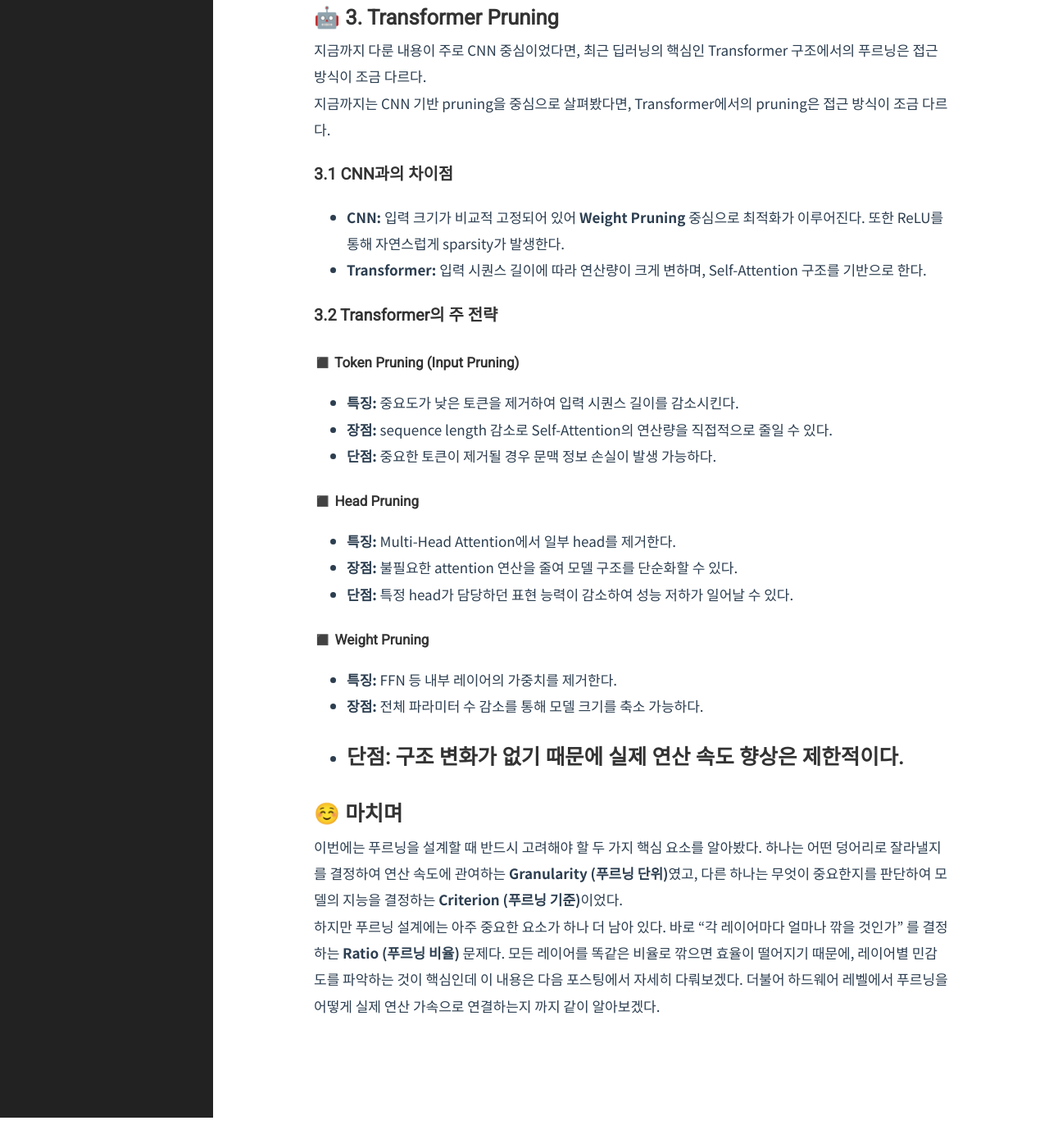
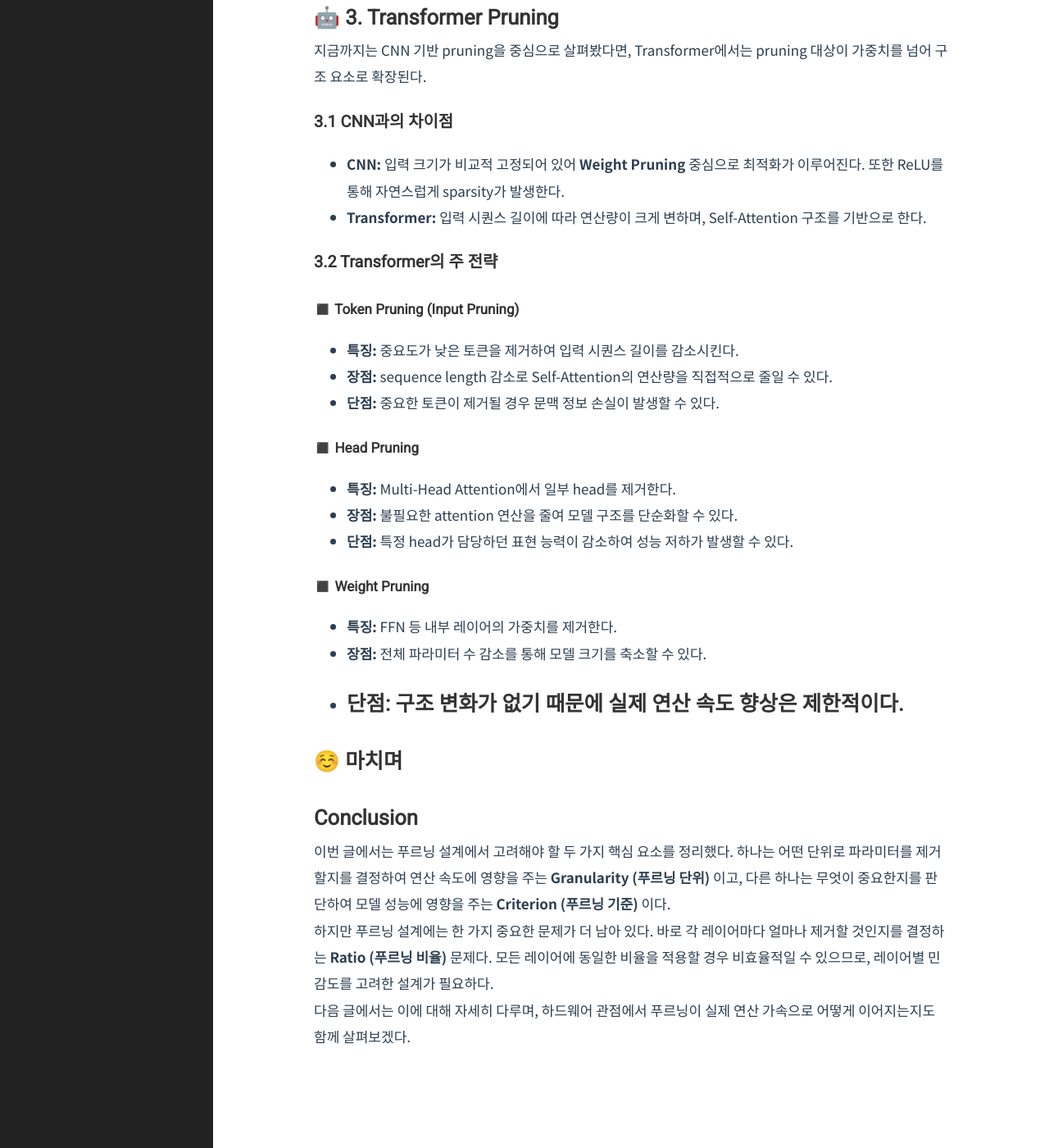
Before and after one commit to Youngjun-CV/Youngjun-CV.github.io, a Jekyll site: the page built from _posts/model compression/2026-04-01-granularity-criterion.markdown, in a window 1280 px wide and 1400 px high, scrolled down 6002 px. Shown: the whole window at 82% size. Built offline with Jekyll 4.4.1, drawn with Linux system fonts in a browser that asks for light colours; formulas are drawn with MathJax 3; before the commit the page ends 7365 px from its top, so only the background shows below that; some of the changed text lies outside the part shown.

Commit message:
Update 2026-04-01-granularity-criterion.markdown

```diff
--- a/_posts/model compression/2026-04-01-granularity-criterion.markdown
+++ b/_posts/model compression/2026-04-01-granularity-criterion.markdown
@@ -8,7 +8,7 @@ category: ModelCompression
 ## Introduction
 지난 포스팅에서는 현대 인공지능 모델에서 왜 경량화가 필요한지, 그리고 그 핵심 기술인 푸르닝의 기본적인 워크플로우를 살펴봤다. 푸르닝은 모델의 정확도를 최대한 유지하면서 파라미터 수를 줄이는 과정이었다.
 
-하지만 푸르닝을 실제 시스템에 적용하기 위해서는 단순히 '지운다'는 개념만으로는 부족하다. 동일한 비율로 파라미터를 제거하더라도, 어떤 단위로 제거하느냐에 따라 연산 속도가 달라지고, 어떤 기준으로 제거하느냐에 따라 모델 성능이 달라지기 때문이다.
+하지만 푸르닝을 실제 시스템에 적용하기 위해서는 단순히 '지운다'는 개념만으로는 부족하다. 동일한 비율로 파라미터를 제거하더라도, 어떤 단위로 제거하느냐에 따라 연산 속도가 달라지고, 어떤 기준으로 제거하느냐에 따라 모델 성능이 달라진다.
 
 따라서 이번 글에서는 푸르닝 설계에서 중요한 두 요소인 **Granularity (푸르닝 단위)** 와 **Criterion (푸르닝 기준)** 을 알아보겠다.
 
@@ -46,7 +46,7 @@ category: ModelCompression
 
 #### ◼️ Fine-grained Pruning
 * **특징:** 가중치 행렬의 개별 요소를 독립적으로 제거한다.
-* **잠점:** 높은 자유도로 중요한 파라미터를 선택적으로 유지할 수 있어 정확도 유지에 유리하다.
+* **장점:** 높은 자유도로 중요한 파라미터를 선택적으로 유지할 수 있어 정확도 유지에 유리하다.
 * **단점:** 무작위 Sparsity로 인해 메모리 접근이 비효율적이며 실제 연산 가속이 어렵다.
 
 #### ◼️ Pattern-based Pruning
@@ -66,14 +66,14 @@ category: ModelCompression
 * **단점:** 중요한 feature detector가 제거될 경우 성능 저하가 발생할 수 있다.
 
 #### ◼️ Channel-level Pruning
-* **특징:** 채널 또는 필터 단위로 제거하여 레이어의 차원 차제를 감소시킨다.
-* **잠점:** 모델 차원이 단순해지며 연산량과 메모리 사용량이 함께 감소하여 실제 속도 향상에 가장 효과적이다.
+* **특징:** 채널 또는 필터 단위로 제거하여 레이어의 차원 자체를 감소시킨다.
+* **장점:** 모델 차원이 단순해지며 연산량과 메모리 사용량이 함께 감소하여 실제 속도 향상에 가장 효과적이다.
 * **단점:** 제거 단위가 커 중요한 정보가 통째로 사라질 위험이 있어 정확도 유지가 어렵다.
 
 ---
 
 ## 🗜️ 2. Pruning Criterion (푸르닝 기준)
-가중치를 어느 단위(Granularity)로 제거할지 정했다면, 이제는 어떤 기준으로 제거 것인지 결정해야 한다. 이를 **Criterion** 이라고 한.
+가중치를 어느 단위(Granularity)로 제거할지 정했다면, 이제는 어떤 기준으로 제거할 것인지 결정해야 한다. 이를 **Criterion** 이라고 한.
 
 ### 2.1 개념
 뉴럴 네트워크에서 파라미터를 제거할 때는 모델 출력에 미치는 영향이 작은, 즉 중요도가 낮은 파라미터를 선택하는 것이 핵심이다.
@@ -142,9 +142,7 @@ $$\min_{W, \beta} \| Z - \hat{Z} \|_{F}^{2} = \| Z - \sum_{c=0}^{C-1} \beta_{c}
 ---
 
 ## 🤖 3. Transformer Pruning
-지금까지 다룬 내용이 주로 CNN 중심이었다면, 최근 딥러닝의 핵심인 Transformer 구조에서의 푸르닝은 접근 방식이 조금 다르다.
-
-지금까지는 CNN 기반 pruning을 중심으로 살펴봤다면, Transformer에서의 pruning은 접근 방식이 조금 다르다.
+지금까지는 CNN 기반 pruning을 중심으로 살펴봤다면, Transformer에서는 pruning 대상이 가중치를 넘어 구조 요소로 확장된다.
 
 ### 3.1 CNN과의 차이점
 * **CNN:** 입력 크기가 비교적 고정되어 있어 **Weight Pruning** 중심으로 최적화가 이루어진다. 또한 ReLU를 통해 자연스럽게 sparsity가 발생한다.
@@ -156,21 +154,23 @@ $$\min_{W, \beta} \| Z - \hat{Z} \|_{F}^{2} = \| Z - \sum_{c=0}^{C-1} \beta_{c}
 #### ◼️ Token Pruning (Input Pruning)
 * **특징:** 중요도가 낮은 토큰을 제거하여 입력 시퀀스 길이를 감소시킨다.
 * **장점:** sequence length 감소로 Self-Attention의 연산량을 직접적으로 줄일 수 있다.
-* **단점:** 중요한 토큰이 제거될 경우 문맥 정보 손실이 발생 가능하다.
-
+* **단점:** 중요한 토큰이 제거될 경우 문맥 정보 손실이 발생할 수 있다.
 
 #### ◼️ Head Pruning
 * **특징:** Multi-Head Attention에서 일부 head를 제거한다.
 * **장점:** 불필요한 attention 연산을 줄여 모델 구조를 단순화할 수 있다.
-* **단점:** 특정 head가 담당하던 표현 능력이 감소하여 성능 저하가 일어날 수 있다.
+* **단점:** 특정 head가 담당하던 표현 능력이 감소하여 성능 저하가 발생할 수 있다.
 
 #### ◼️ Weight Pruning
 * **특징:** FFN 등 내부 레이어의 가중치를 제거한다.
-* **장점:** 전체 파라미터 수 감소를 통해 모델 크기를 축소 가능하다.
+* **장점:** 전체 파라미터 수 감소를 통해 모델 크기를 축소할 수 있다.
 * **단점:** 구조 변화가 없기 때문에 실제 연산 속도 향상은 제한적이다.
 ---
 
 ## ☺️ 마치며
-이번에는 푸르닝을 설계할 때 반드시 고려해야 할 두 가지 핵심 요소를 알아봤다. 하나는 어떤 덩어리로 잘라낼지를 결정하여 연산 속도에 관여하는 **Granularity (푸르닝 단위)**였고, 다른 하나는 무엇이 중요한지를 판단하여 모델의 지능을 결정하는 **Criterion (푸르닝 기준)**이었다.
+## Conclusion
+이번 글에서는 푸르닝 설계에서 고려해야 할 두 가지 핵심 요소를 정리했다. 하나는 어떤 단위로 파라미터를 제거할지를 결정하여 연산 속도에 영향을 주는 **Granularity (푸르닝 단위)** 이고, 다른 하나는 무엇이 중요한지를 판단하여 모델 성능에 영향을 주는 **Criterion (푸르닝 기준)** 이다.
 
-하지만 푸르닝 설계에는 아주 중요한 요소가 하나 더 남아 있다. 바로 "각 레이어마다 얼마나 깎을 것인가" 를 결정하는 **Ratio (푸르닝 비율)** 문제다. 모든 레이어를 똑같은 비율로 깎으면 효율이 떨어지기 때문에, 레이어별 민감도를 파악하는 것이 핵심인데 이 내용은 다음 포스팅에서 자세히 다뤄보겠다. 더불어 하드웨어 레벨에서 푸르닝을 어떻게 실제 연산 가속으로 연결하는지 까지 같이 알아보겠다.
+하지만 푸르닝 설계에는 한 가지 중요한 문제가 더 남아 있다. 바로 각 레이어마다 얼마나 제거할 것인지를 결정하는 **Ratio (푸르닝 비율)** 문제다. 모든 레이어에 동일한 비율을 적용할 경우 비효율적일 수 있으므로, 레이어별 민감도를 고려한 설계가 필요하다.
+
+다음 글에서는 이에 대해 자세히 다루며, 하드웨어 관점에서 푸르닝이 실제 연산 가속으로 어떻게 이어지는지도 함께 살펴보겠다.
```
Also changed, not shown: other parts of _posts/model compression/2026-04-01-granularity-criterion.markdown (+1 -1 lines).
